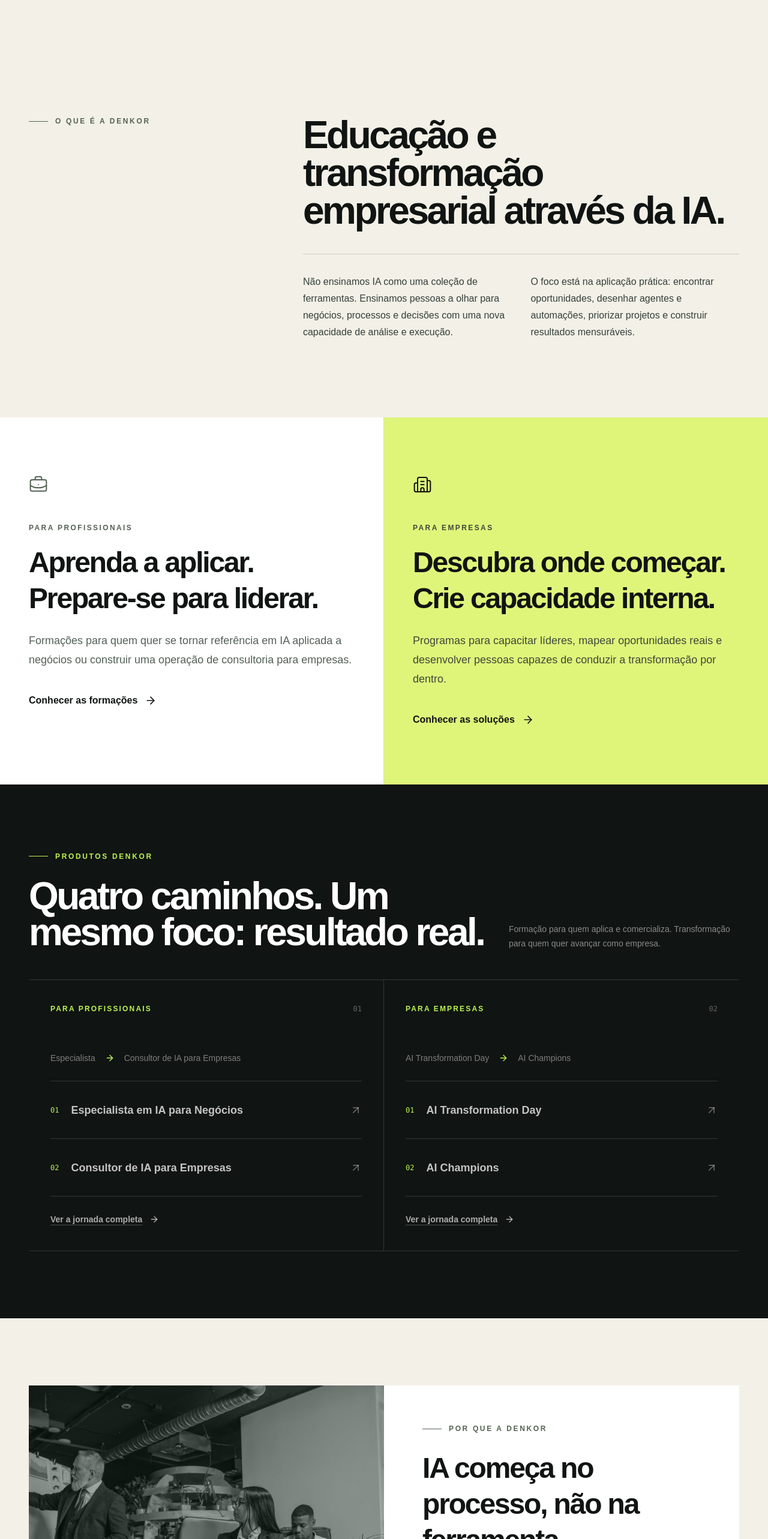
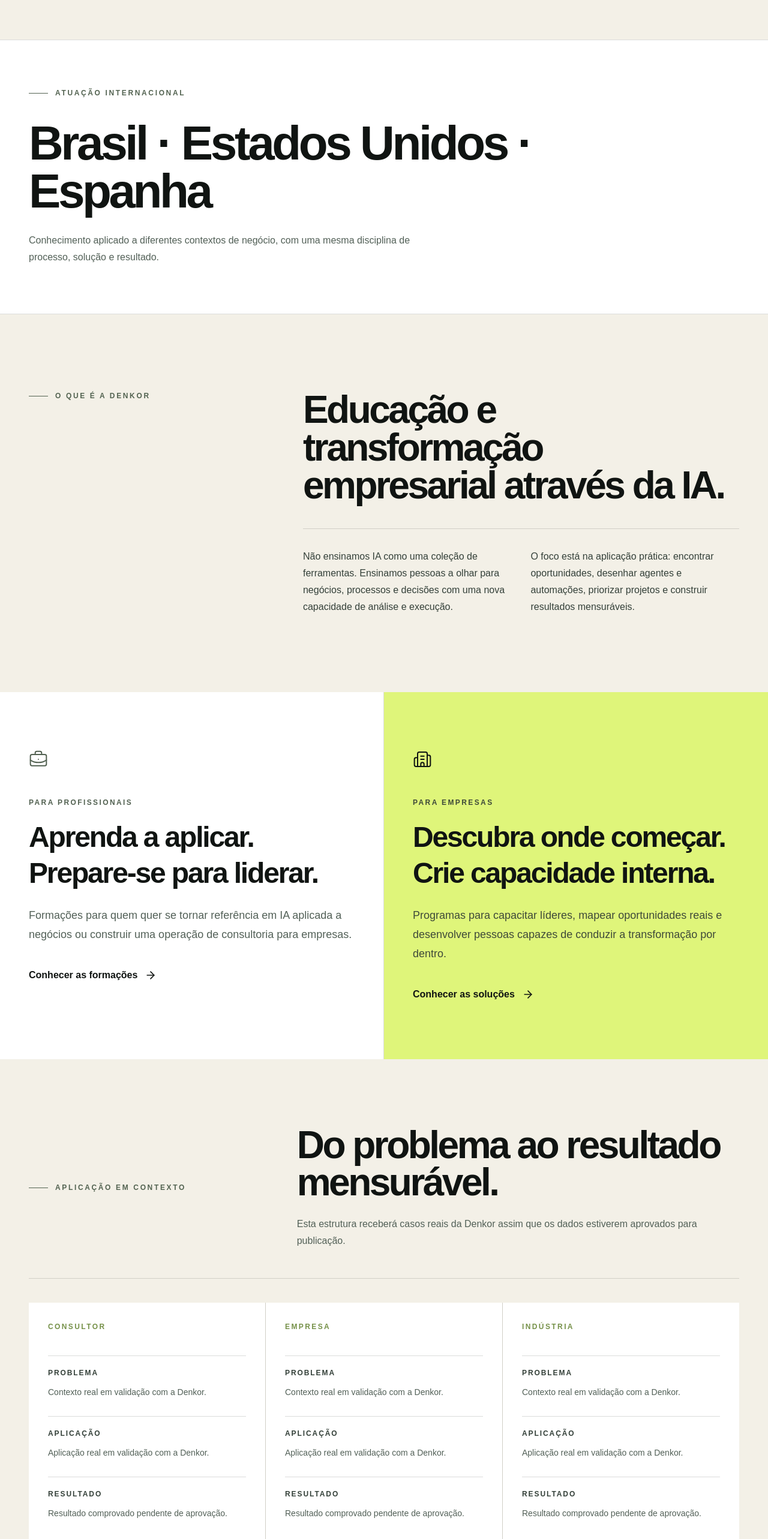
Before and after one commit to vitorguitarfive-dotcom/CODEX, a Next.js app: page / in a window 1280 px wide. Shown: the part 1950-4516 px from the top of the page at 60% size. Built offline with nearby package versions, Linux system fonts and the light colour scheme.

Commit message:
Add proof section structures

```diff
--- a/app/page.tsx
+++ b/app/page.tsx
@@ -1,6 +1,7 @@
 import Link from 'next/link';
 import { ArrowDown, ArrowRight, ArrowUpRight, BriefcaseBusiness, Building2, Check } from 'lucide-react';
 import { AIDiagnostic } from '@/components/ai-diagnostic';
+import { InternationalPresence, ProofCases } from '@/components/proof-sections';
 import { ClosingCta, SectionLabel, SiteFooter, SiteHeader } from '@/components/site-shell';
 import { WhatsAppButton } from '@/components/whatsapp';
 
@@ -92,6 +93,7 @@
       </section>
 
       <AIDiagnostic />
+      <InternationalPresence />
 
       <section className="bg-[#101412] px-5 py-12 text-white lg:hidden">
         <p className="text-[11px] font-semibold uppercase tracking-[0.2em] text-lime-300">Da oportunidade ao impacto</p>
@@ -158,6 +160,8 @@
           </div>
         </div>
       </section>
+
+      <ProofCases />
 
       <section className="bg-[#101412] text-white">
         <div className="mx-auto max-w-[1440px] px-5 py-20 sm:px-8 lg:px-12 lg:py-28">
--- /dev/null
+++ b/components/proof-sections.tsx
@@ -0,0 +1,58 @@
+import { SectionLabel } from '@/components/site-shell';
+import { internationalPresence, proofCases } from '@/content/prova';
+
+export function InternationalPresence() {
+  return (
+    <section className="border-y border-[#101412]/15 bg-white">
+      <div className="mx-auto max-w-[1440px] px-5 py-14 sm:px-8 sm:py-16 lg:px-12 lg:py-20">
+        <SectionLabel>Atuação internacional</SectionLabel>
+        <p className="mt-9 max-w-6xl text-[clamp(2rem,8vw,5rem)] font-semibold leading-[1] tracking-[-0.055em] text-[#101412]">
+          {internationalPresence.countries.join(' · ')}
+        </p>
+        <p className="mt-7 max-w-2xl text-base leading-7 text-[#526057]">{internationalPresence.support}</p>
+      </div>
+    </section>
+  );
+}
+
+export function ProofCases() {
+  return (
+    <section className="bg-[#f3f0e7]">
+      <div className="mx-auto max-w-[1440px] px-5 py-20 sm:px-8 lg:px-12 lg:py-28">
+        <div className="grid gap-8 border-b border-[#101412]/15 pb-12 lg:grid-cols-[.72fr_1.28fr]">
+          <SectionLabel>Aplicação em contexto</SectionLabel>
+          <div>
+            <h2 className="max-w-4xl text-[clamp(2.4rem,5vw,5rem)] font-semibold leading-[0.98] tracking-[-0.055em] text-[#101412]">
+              Do problema ao resultado mensurável.
+            </h2>
+            <p className="mt-6 max-w-2xl leading-7 text-[#526057]">
+              Esta estrutura receberá casos reais da Denkor assim que os dados estiverem aprovados para publicação.
+            </p>
+          </div>
+        </div>
+
+        <div className="mt-10 grid gap-px bg-[#101412]/15 lg:grid-cols-3">
+          {proofCases.map((item) => (
+            <article key={item.category} className="bg-white p-6 sm:p-8">
+              <p className="text-xs font-semibold uppercase tracking-[0.2em] text-[#769149]">{item.category}</p>
+              <dl className="mt-10 space-y-7">
+                <div className="border-t border-[#101412]/15 pt-5">
+                  <dt className="text-xs font-semibold uppercase tracking-[0.16em] text-[#344039]">Problema</dt>
+                  <dd className="mt-3 text-sm leading-6 text-[#526057]">{item.problem}</dd>
+                </div>
+                <div className="border-t border-[#101412]/15 pt-5">
+                  <dt className="text-xs font-semibold uppercase tracking-[0.16em] text-[#344039]">Aplicação</dt>
+                  <dd className="mt-3 text-sm leading-6 text-[#526057]">{item.application}</dd>
+                </div>
+                <div className="border-t border-[#101412]/15 pt-5">
+                  <dt className="text-xs font-semibold uppercase tracking-[0.16em] text-[#344039]">Resultado</dt>
+                  <dd className="mt-3 text-sm leading-6 text-[#526057]">{item.result}</dd>
+                </div>
+              </dl>
+            </article>
+          ))}
+        </div>
+      </div>
+    </section>
+  );
+}
--- /dev/null
+++ b/content/prova.ts
@@ -0,0 +1,25 @@
+export const internationalPresence = {
+  countries: ['Brasil', 'Estados Unidos', 'Espanha'],
+  support: 'Conhecimento aplicado a diferentes contextos de negócio, com uma mesma disciplina de processo, solução e resultado.',
+};
+
+export const proofCases = [
+  {
+    category: 'Consultor',
+    problem: 'Contexto real em validação com a Denkor.', // TODO: dado real pendente
+    application: 'Aplicação real em validação com a Denkor.', // TODO: dado real pendente
+    result: 'Resultado comprovado pendente de aprovação.', // TODO: dado real pendente
+  },
+  {
+    category: 'Empresa',
+    problem: 'Contexto real em validação com a Denkor.', // TODO: dado real pendente
+    application: 'Aplicação real em validação com a Denkor.', // TODO: dado real pendente
+    result: 'Resultado comprovado pendente de aprovação.', // TODO: dado real pendente
+  },
+  {
+    category: 'Indústria',
+    problem: 'Contexto real em validação com a Denkor.', // TODO: dado real pendente
+    application: 'Aplicação real em validação com a Denkor.', // TODO: dado real pendente
+    result: 'Resultado comprovado pendente de aprovação.', // TODO: dado real pendente
+  },
+];
```
